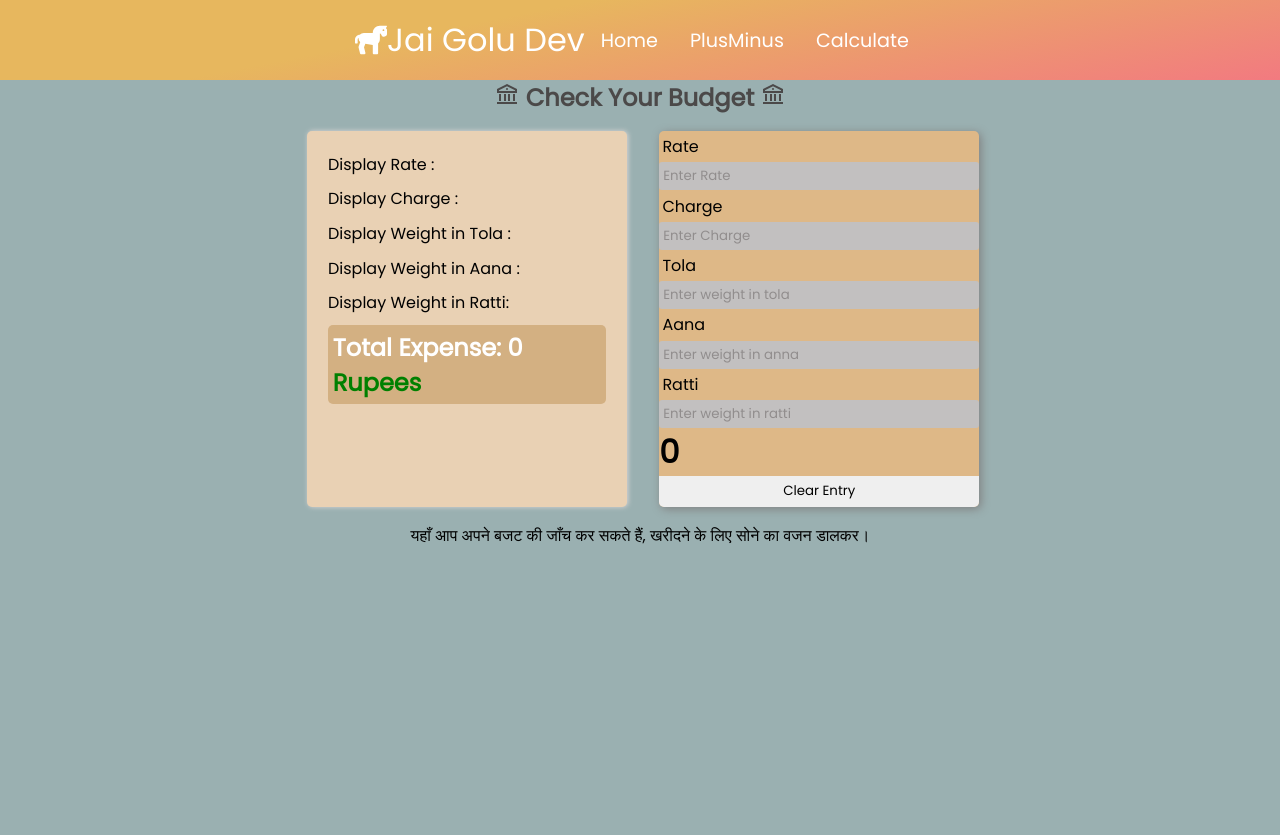
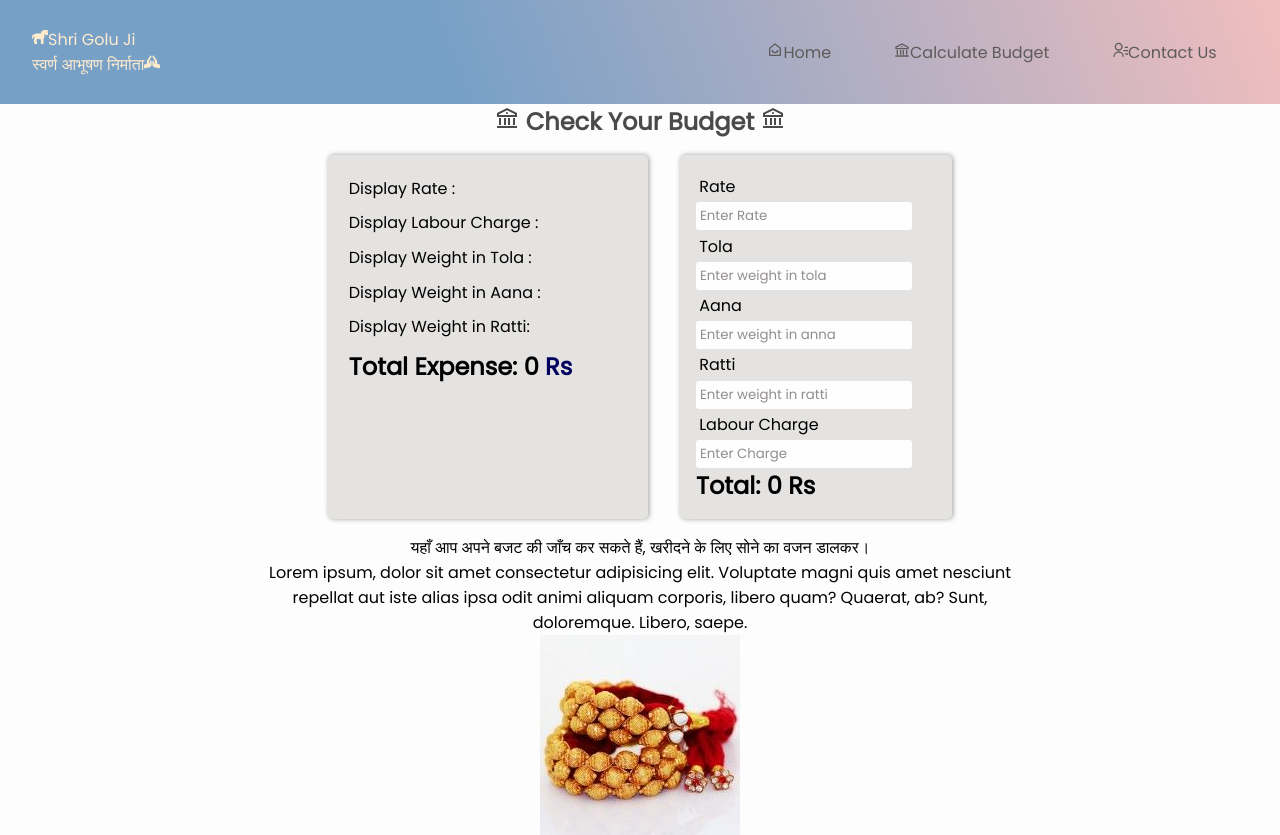
Before and after one commit to RajatVermaz/myWebsite, a React (Create React App) app: page /calculate in a window 1280 px wide. Before the commit the page ends 800 px from the top, so only its background shows below. Built offline with nearby package versions, Linux system fonts and the light colour scheme.

Commit message:
issue resolved in Calculate budget page

```diff
--- a/package.json
+++ b/package.json
@@ -11,6 +11,7 @@
     "react-icons": "^4.2.0",
     "react-router-dom": "^5.2.0",
     "react-scripts": "4.0.3",
+    "swiper": "^6.5.0",
     "web-vitals": "^1.1.1"
   },
   "scripts": {
--- a/public/index.html
+++ b/public/index.html
@@ -4,6 +4,7 @@
     <meta charset="UTF-8" />
     <meta http-equiv="X-UA-Compatible" content="IE=edge" />
     <meta name="viewport" content="width=device-width, initial-scale=1.0" />
+
     <link rel="preconnect" href="https://fonts.gstatic.com" />
     <link rel="preconnect" href="https://fonts.gstatic.com" />
     <link
@@ -15,6 +16,10 @@
       href="https://fonts.googleapis.com/css2?family=Noto+Sans&display=swap"
       rel="stylesheet"
     />
+    <link
+      rel="stylesheet"
+      href="https://cdnjs.cloudflare.com/ajax/libs/semantic-ui/2.4.1/semantic.min.js"
+    />
     <title>Shop</title>
   </head>
   <body>
--- a/src/App.js
+++ b/src/App.js
@@ -2,15 +2,17 @@ import React from "react";
 import { BrowserRouter as Router, Switch, Route } from "react-router-dom";
 import Navbar from "./components/Navbar";
 import Home from "./components/pages/Home";
-import PlusMinus from "./components/PlusMinus";
+import Contact from "./components/Contact";
+import Calculate from "./components/Calculate";
 const App = () => {
   return (
     <>
       <Router>
         <Navbar />
         <Switch>
-          <Route to="/" component={Home} />
-          <Route to="/PlusMinus" component={PlusMinus} />
+          <Route path="/" exact Home component={Home} />
+          <Route path="/calculate" Calculate component={Calculate} />
+          <Route path="/contact" PlusMinus component={Contact} />
         </Switch>
       </Router>
     </>
--- a/src/components/Calculate.css
+++ b/src/components/Calculate.css
@@ -2,12 +2,14 @@
   margin: 0;
   padding: 0;
   box-sizing: border-box;
+
   font-family: "Poppins", sans-serif;
 }
 body {
-  background-color: rgb(154, 176, 177);
+  background-color: rgb(253, 253, 253);
 }
 .heading {
+  overflow-x: hidden;
   text-align: center;
   color: rgb(75, 73, 73);
 }
@@ -18,42 +20,51 @@ body {
 .display {
   margin: 1em;
   border-radius: 5px;
-  box-shadow: 1px 0 5px 0 rgb(219, 214, 214);
-  background-color: rgb(233, 209, 180);
+  box-shadow: 1px 0 5px 0 rgb(161, 159, 159);
+  background-color: rgb(228, 227, 225);
   display: flex;
   flex-direction: column;
-  width: 20em;
+  width: auto;
   /* max-width: 100%; */
   min-width: 20em;
   padding: 1em;
 }
 .display:hover {
-  box-shadow: 2px 2px 10px 0 rgb(247, 33, 33);
+  box-shadow: 2px 2px 10px 0 rgb(34, 27, 27);
 }
 .inner-dis {
   padding: 0.3em;
 }
 .form {
-  width: 20em;
-  min-width: 20em;
-
+  width: 17em;
+  min-width: 17em;
+  padding: 1em;
   margin: 1em;
-  box-shadow: 2px 2px 10px 0 grey;
-  background-color: burlywood;
+  box-shadow: 1px 0 5px 0 rgb(161, 159, 159);
+  background-color: rgb(228, 227, 225);
   display: flex;
   flex-direction: column;
   border-radius: 5px;
   overflow: hidden;
+  justify-content: center;
 }
 .form:hover {
-  box-shadow: 2px 2px 10px 0 rgb(214, 21, 21);
+  box-shadow: 2px 2px 10px 0 rgb(34, 27, 27);
 }
 .form input {
+  display: flex;
+  justify-content: center;
+  align-items: center;
+  width: 90%;
   padding: 0.3em;
   border-radius: 3px;
-  border: rgb(216, 195, 163);
-  background-color: rgb(194, 192, 192);
+  border: rgb(245, 243, 240);
+  background-color: rgb(255, 254, 254);
 }
+/* .form label {
+  position: relative;
+  left: 5em;
+} */
 ::placeholder {
   color: rgb(145, 141, 141);
 }
@@ -68,7 +79,39 @@ body {
   cursor: pointer;
 }
 .info {
+  display: flex;
+  justify-content: center;
+  align-items: center;
+  flex-direction: column;
+  width: 60%;
+  margin: auto;
+  font-family: sans-serif;
+}
+.info p {
   text-align: center;
-  text-justify: kashida;
-  font-family: "Noto Sans", sans-serif;
 }
+.image {
+  display: flex;
+  justify-content: center;
+  align-items: center;
+}
+@media screen and (max-width: 960px) {
+  body {
+    overflow-x: hidden;
+  }
+  .container {
+    display: flex;
+    flex-direction: column-reverse;
+    justify-content: center;
+    align-items: center;
+    width: 90%;
+    margin: 10px;
+  }
+  /* .form {
+    margin: auto;
+  }*/
+  .display {
+    width: auto;
+    margin: auto;
+  }
+}
--- a/src/components/Calculate.js
+++ b/src/components/Calculate.js
@@ -1,7 +1,7 @@
 import React, { useState } from "react";
 import "./Calculate.css";
 import { RiBankFill, RiBankLine } from "react-icons/ri";
-// import { FcLibrary } from "react-icons/f c";
+
 const Calculate = () => {
   // e.preventDefault();
   const [rate, setRate] = useState("");
@@ -9,30 +9,18 @@ const Calculate = () => {
   const [tola, setTola] = useState("");
   const [aana, setAana] = useState("");
   const [ratti, setRatti] = useState("");
-  const [total, setTotal] = useState("");
 
   const CalculateBudget = () => {
     let tolaValue = rate * tola;
     let annaValue = (rate / 16) * aana;
     let rattiValue = (rate / 16 / 6) * ratti;
-    let chargeValue = charge;
+    let chargeValue = parseInt(charge) || 0;
     let total = tolaValue + annaValue + rattiValue + chargeValue;
     return total;
   };
-  // const getDate = () => {
-  //   return new Date().toLocaleDateString();
-  // };
-  // const getTime = () => {
-  //   return new Date().toLocaleTimeString();
-  // };
 
   return (
     <>
-      {/* <div className="dateTime">
-        <h2>
-          {getDate()} <span>{getTime()}</span>
-        </h2>
-      </div> */}
       <div className="heading">
         <h2>
           <RiBankLine /> Check Your Budget <RiBankLine />
@@ -44,7 +32,7 @@ const Calculate = () => {
             <p>Display Rate : {rate}</p>
           </div>
           <div className="inner-dis">
-            <p>Display Charge : {charge}</p>
+            <p>Display Labour Charge : {charge}</p>
           </div>
           <div className="inner-dis">
             <p>Display Weight in Tola : {tola}</p>
@@ -56,16 +44,9 @@ const Calculate = () => {
             <p>Display Weight in Ratti: {ratti}</p>
           </div>
           <div className="inner-dis">
-            <h2
-              style={{
-                backgroundColor: "rgb(211, 176, 130)",
-                color: "white",
-                borderRadius: "5px",
-                padding: "0.2em",
-              }}
-            >
+            <h2>
               Total Expense: {CalculateBudget()}
-              <span style={{ color: "Green" }}> Rupees</span>
+              <span style={{ color: "#00005f" }}> Rs</span>
             </h2>
           </div>
         </div>
@@ -77,13 +58,7 @@ const Calculate = () => {
             onChange={(event) => setRate(event.target.value)}
             placeholder="Enter Rate"
           />
-          <label>Charge</label>
-          <input
-            type="number"
-            value={charge}
-            onChange={(event) => setCharge(event.target.value)}
-            placeholder="Enter Charge"
-          />
+
           <label>Tola</label>
           <input
             type="number"
@@ -105,15 +80,29 @@ const Calculate = () => {
             onChange={(event) => setRatti(event.target.value)}
             placeholder="Enter weight in ratti"
           />
-
-          <h1>{CalculateBudget()}</h1>
-          <button onClick={CalculateBudget()}>Clear Entry</button>
+          <label>Labour Charge</label>
+          <input
+            type="number"
+            value={charge}
+            onChange={(event) => setCharge(event.target.value)}
+            placeholder="Enter Charge"
+          />
+          <h2>Total: {CalculateBudget()} Rs</h2>
         </form>
       </div>
       <div className="info">
         <p>
           यहाँ आप अपने बजट की जाँच कर सकते हैं, खरीदने के लिए सोने का वजन डालकर।
         </p>
+        <p>
+          Lorem ipsum, dolor sit amet consectetur adipisicing elit. Voluptate
+          magni quis amet nesciunt repellat aut iste alias ipsa odit animi
+          aliquam corporis, libero quam? Quaerat, ab? Sunt, doloremque. Libero,
+          saepe.
+        </p>
+      </div>
+      <div className="image">
+        <img src="../assets/phonchi.jpg" rel="demo" />
       </div>
     </>
   );
--- /dev/null
+++ b/src/components/Contact.js
@@ -0,0 +1,10 @@
+import React from "react";
+
+const Contact = () => {
+  return (
+    <>
+      <div className="container">Contact Us</div>
+    </>
+  );
+};
+export default Contact;
--- a/src/components/Navbar.css
+++ b/src/components/Navbar.css
@@ -1,159 +1,111 @@
 * {
   margin: 0;
   padding: 0;
-  box-sizing: border-box;
-  font-family: "Poppins", sans-serif;
-}
-.navbar {
-  background: linear-gradient(349deg, #f27a80 0, #e7b75e 65%);
-  height: 80px;
-  display: flex;
-  justify-content: center;
-  align-items: center;
-  font-size: 1.2rem;
-  position: sticky;
-  top: 0;
-  z-index: 999;
+  list-style-type: none;
 }
 
+.navbar {
+  height: 13vh;
+  width: 100vw;
+  background: linear-gradient(250deg, #f1bebe 0%, #77a0c7 65%);
+  display: flex;
+}
 .navbar-container {
+  padding: 2rem;
   display: flex;
+  width: 100%;
   justify-content: space-between;
-  height: 80px;
+}
+.navbar-logo {
+  text-decoration: none;
+  color: blanchedalmond;
+  font-weight: 200;
+  align-self: center;
 }
 
-.container {
-  z-index: 1;
-  width: 100%;
-  max-width: 1300px;
-  margin-right: 0.2em;
-  margin-left: 0.2em;
-  /* padding-right: 1em;
-  padding-left: 1em; */
+.nav-menus {
+  display: flex;
+  align-self: center;
+  color: rgb(80, 77, 74);
 }
-
-.navbar-logo {
-  color: #fff;
-  justify-self: left;
-  cursor: pointer;
+ul {
+  display: flex;
+  width: 40vw;
+  justify-content: space-around;
+}
+.nav-link {
+  color: rgb(95, 91, 90);
   text-decoration: none;
-  font-size: 2rem;
-  display: flex;
-  align-items: center;
 }
-
-.navbar-icon {
-  margin-right: 0.5rem;
-}
-
-.nav-menu {
-  display: flex;
-  align-items: center;
-  justify-content: center;
-  list-style: none;
-  text-align: center;
-  justify-content: end;
-}
-
-.nav-item {
-  height: 80px;
-  border-bottom: 2px solid transparent;
-}
-
-.nav-item:hover {
-  border-bottom: 2px solid #f00946;
-}
-
-.nav-links {
-  color: #fff;
-  display: flex;
-  align-items: center;
-  text-decoration: none;
-  padding: 0.5rem 1rem;
-  height: 100%;
-}
-
-.fa-bars {
-  color: #fff;
-}
-
 .menu-icon {
   display: none;
 }
 
 @media screen and (max-width: 960px) {
-  .NavbarItems {
-    position: relative;
+  .navbar {
+    display: flex;
+    position: sticky;
+    height: 17vh;
+    justify-content: center;
+    align-items: center;
+    margin-bottom: 1em;
   }
-
   .nav-menu {
     display: flex;
     flex-direction: column;
     width: 100%;
     height: 90vh;
     position: absolute;
-    top: 80px;
+    top: 62px;
     left: -100%;
     opacity: 1;
     transition: all 0.5s ease;
+    /* z-index: 1000; */
   }
-
   .nav-menu.active {
-    background: #c06d6d;
+    background: #1c2237;
     left: 0;
     opacity: 1;
     transition: all 0.6s ease;
     z-index: 1;
   }
-
-  .nav-links {
+  .nav-link {
     text-align: center;
     padding: 2rem;
     width: 100%;
     display: table;
   }
-
-  .nav-links:hover {
-    color: #cac721;
+  .nav-link:hover {
+    color: #e02255;
     transform: scale(1.2);
     transition: all 0.3s ease;
   }
-
   .nav-item:hover {
     border: none;
   }
-
   .nav-item {
     width: 100%;
   }
-
   .navbar-logo {
+    align-self: center;
+    justify-self: center;
+    font-size: 0.9em;
     position: absolute;
-    top: 0;
+    top: -0.5em;
     left: 0;
     transform: translate(25%, 50%);
   }
-
   .menu-icon {
     display: block;
     position: absolute;
     top: 0;
     right: 0;
     transform: translate(-100%, 60%);
-    font-size: 1.8rem;
+    font-size: 1.5rem;
     cursor: pointer;
   }
-
   .fa-times {
     color: #fff;
     font-size: 2rem;
   }
-
-  .nav-btn {
-    display: flex;
-    justify-content: center;
-    align-items: center;
-    width: 100%;
-    height: 120px;
-  }
 }
--- a/src/components/Navbar.js
+++ b/src/components/Navbar.js
@@ -1,39 +1,57 @@
 import React, { useState } from "react";
 import { Link } from "react-router-dom";
 import "./Navbar.css";
-import { FaBars, FaTimes, FaHorse } from "react-icons/fa";
+import { FaBars, FaTimes, FaHorse, FaPrayingHands } from "react-icons/fa";
+import { RiContactsLine, RiHomeSmile2Line } from "react-icons/ri";
+import { RiBankLine } from "react-icons/ri";
+
 const Navbar = () => {
   const [click, setClick] = useState(false);
   const handleClick = () => setClick(!click);
+  // const closeMobileMenu = () => setClick(false);
+  console.log(click);
+  // if (click) {
+  //   document.querySelector("body").classList.toggle("overflow");
+  // }
   return (
     <>
-      <div className="navbar" style={{ backgroundColor: "red" }}>
-        <div className="navbar-container container">
-          <Link to="/" className="navbar-logo">
+      <div className="navbar">
+        <div className="navbar-container ">
+          <Link to="/" className="navbar-logo" onClick={handleClick}>
             <FaHorse />
-            Jai Golu Dev
+            Shri Golu Ji
+            <div className="logo">
+              <span>
+                स्वर्ण आभूषण निर्माता
+                <FaPrayingHands />
+              </span>
+            </div>
           </Link>
-
+          <div className="nav-menus">
             <div onClick={handleClick} className="menu-icon">
               {click ? <FaTimes /> : <FaBars />}
             </div>
             <ul className={click ? "nav-menu active" : "nav-menu"}>
-            <li className="nav-items">
-              <Link to="/" className="nav-links">
-                Home
+              <Link to="/" className="nav-link" onClick={handleClick}>
+                <li className="nav-item">
+                  <RiHomeSmile2Line />
+                  Home{" "}
+                </li>
               </Link>
+              <Link to="/calculate" className="nav-link" onClick={handleClick}>
+                <li className="nav-item">
+                  <RiBankLine />
+                  Calculate Budget
                 </li>
-            <li className="nav-items">
-              <Link to="/PlusMinus" className="nav-links">
-                PlusMinus
               </Link>
+              <Link to="/contact" className="nav-link" onClick={handleClick}>
+                <li className="nav-item">
+                  <RiContactsLine />
+                  Contact Us
                 </li>
-            <li className="nav-items">
-              <Link to="/Calculate" className="nav-links">
-                Calculate
               </Link>
-            </li>
             </ul>
+          </div>
         </div>
       </div>
     </>
--- a/src/components/pages/Home.js
+++ b/src/components/pages/Home.js
@@ -1,9 +1,9 @@
 import React from "react";
-import Calculate from "../Calculate";
+
 const Home = () => {
   return (
     <>
-      <Calculate />
+      <div className="container">Home</div>
     </>
   );
 };
```
Also changed, not shown: src/components/Footer.js (added, +10 -0 lines), public/assets/phonchi.jpg (added), 1 other file (tests, documents, lock files or other folders). Lines whose indentation alone changed are shown as unchanged.
